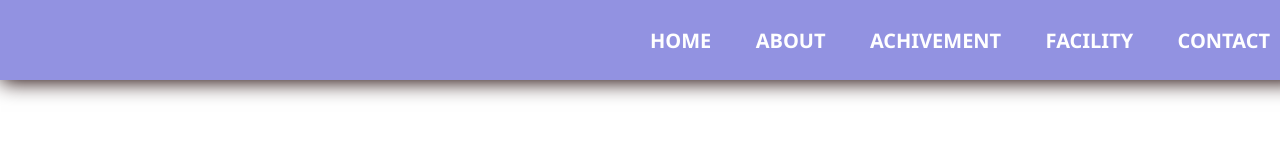
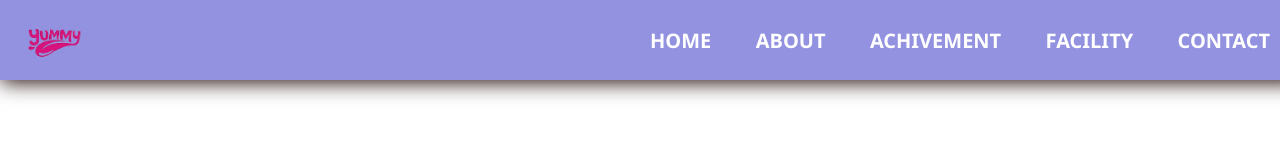
Before and after one commit to sanjeevpatel3007/Yammy, a plain HTML site: page index.html in a window 1280 px wide. Shown: the top 158 px of the page. Drawn offline with Linux system fonts and the light colour scheme; the site is published under a folder, as on GitHub Pages, so addresses that start at the root find nothing.

Commit message:
Update index.html

```diff
--- a/index.html
+++ b/index.html
@@ -12,7 +12,7 @@
 <body>
 
     <div id="navigationbar">
-        <img src="/yammy/yammy_logo.png" alt="">
+        <img src="yammy_logo.png" alt="">
         <ul id="navigationBAR">
             <li><a href="#home"> HOME</a></li>
             <li><a href="#about-us">ABOUT</a></li>
```
